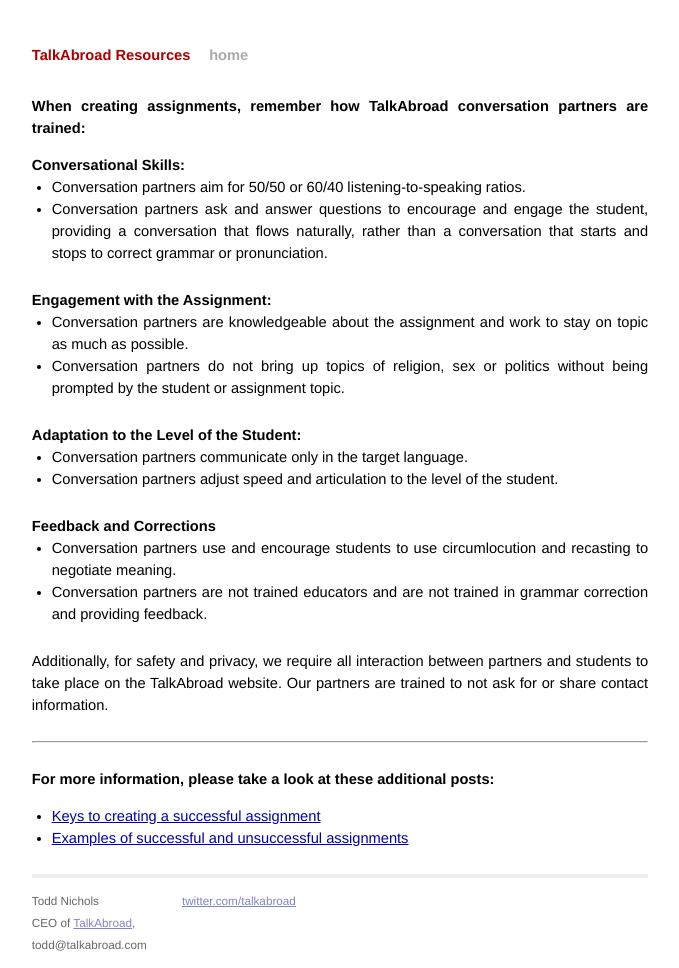
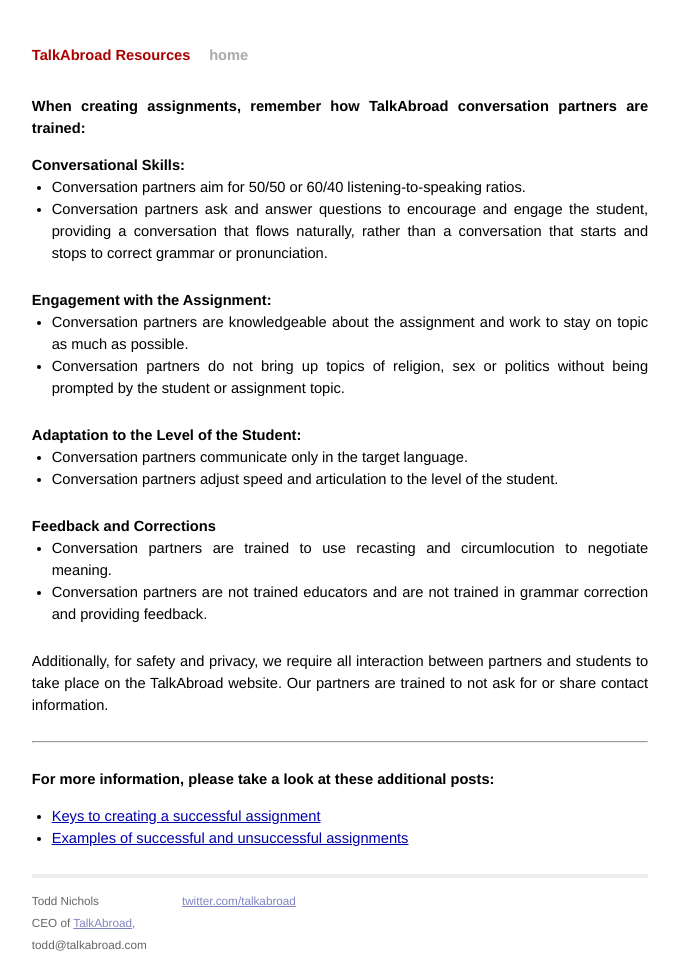
Before and after one commit to toddnichols/toddnichols.github.io, a Jekyll site: the page built from _posts/2019-03-11-How-we-train-convo-partners.md, in a window 1280 px wide. Shown: the whole page, without its empty margins (300-979 px from the left). Built offline with Jekyll 4.4.1, drawn with Linux system fonts in a browser that asks for light colours.

Commit message:
pushing new article

```diff
--- a/_posts/2019-03-11-How-we-train-convo-partners.md
+++ b/_posts/2019-03-11-How-we-train-convo-partners.md
@@ -20,7 +20,7 @@
 - Conversation partners adjust speed and articulation to the level of the student.
 
 ### Feedback and Corrections
-- Conversation partners use and encourage students to use circumlocution and recasting to negotiate meaning.
+- Conversation partners are trained to use recasting and circumlocution to negotiate meaning.
 - Conversation partners are not trained educators and are not trained in grammar correction and providing feedback.
 
 Additionally, for safety and privacy, we require all interaction between partners and students to take place on the TalkAbroad website. Our partners are trained to not ask for or share contact information.
```
Also changed, not shown: 1 other file.
